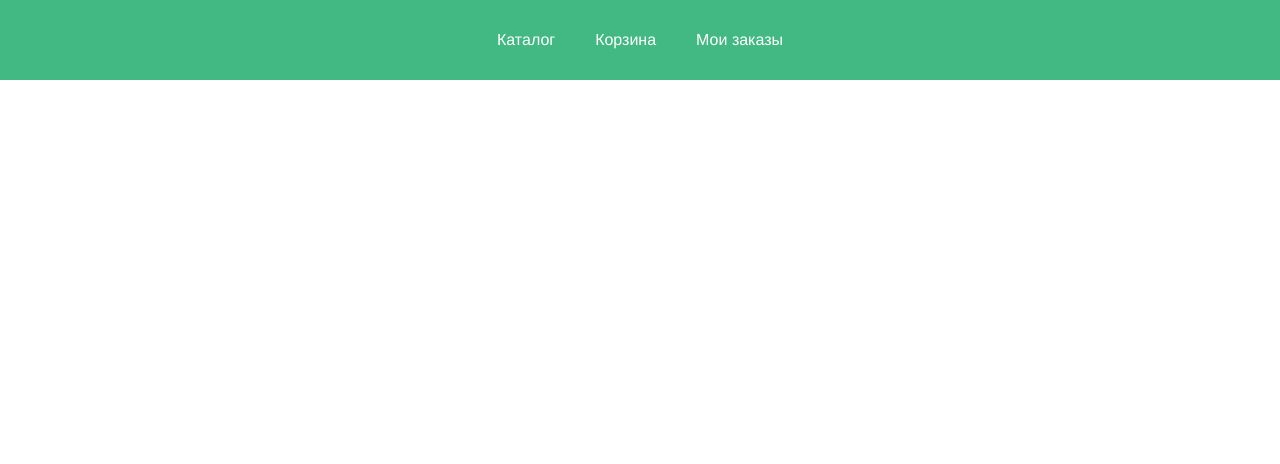
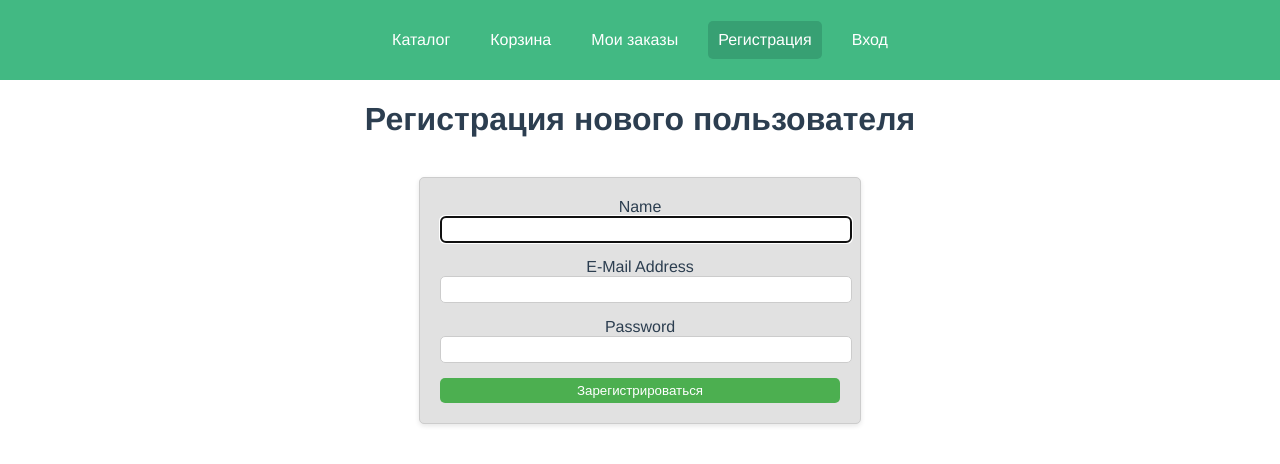
Before and after one commit to oooO5435tg/sushi, a Vue app: page /registration in a window 1280 px wide. Shown: the top 464 px of the page. Built offline with nearby package versions, Linux system fonts and the light colour scheme.

Commit message:
регистрация, авторизация, выход - надо доработать

```diff
--- a/src/App.vue
+++ b/src/App.vue
@@ -3,6 +3,9 @@
     <router-link to="/">Каталог</router-link>
     <router-link to="/cart">Корзина</router-link>
     <router-link to="/orders">Мои заказы</router-link>
+    <router-link to="/registration">Регистрация</router-link>
+    <router-link to="/login">Вход</router-link>
+    <p v-show="isLoggedIn"><router-link to="/">Выход</router-link></p>
   </nav>
   <router-view :cart="cart" @update:cart="cart = $event" />
   <router-view v-slot="{ ShoppingCart }">
@@ -47,11 +50,21 @@ nav a.router-link-exact-active{
 </style>
 
 <script>
+import store from "@/store";
 export default {
-  data() {
-    return {
-      cart: {},
-    };
+  computed:{
+    isLoggedIn() {
+      console.log("isLoggedIn called");
+      return this.$store.state.user_token !== null;
+    },
+    store(){
+      return store
+    }
   },
-};
+  methods: {
+    logout() {
+      store.commit("logout");
+    },
+  },
+}
 </script>
--- a/src/components/Catalog.vue
+++ b/src/components/Catalog.vue
@@ -1,54 +1,25 @@
 <script>
-// import store from "@/store";
-// export default {
-//   computed: {
-//     store() {
-//       return store
-//     }
-//   },
-//   methods:{
-//
-//   },
-//   mounted() {
-//     this.$store.commit('getProducts');
-//   }
-// }
-import axios from "axios";
+import store from "@/store";
 export default {
-  data() {
-    return {
-      catalog: [],
-      cart: {},
-    };
-  },
-  async mounted() {
-    try{
-      const response = await axios.get("https://jurapro.bhuser.ru/api-shop/products");
-      this.catalog = response.data.data;
-      console.log(this.catalog);
-    }
-    catch (error) {
-      console.error("Error fetching products:", error);
+  computed: {
+    store() {
+      return store
     }
   },
-  methods: {
-    addToCart(item) {
-      if (this.cart[item.id]) {
-        this.cart[item.id].quantity++;
-      } else {
-        this.cart[item.id] = { ...item, quantity: 1 };
-      }
-      this.$emit('update:cart', this.cart);
-    },
+  methods:{
+
+  },
+  mounted() {
+    this.$store.commit('getProducts');
   }
-};
+}
 </script>
 
 <template>
   <h1>Каталог товаров</h1>
   <div id="catalog">
     <div class="products">
-      <div class="product_item" v-for="item in this.catalog">
+      <div class="product_item" v-for="item in this.store.state.products">
         <h2>{{ item.name }}</h2>
         <p>{{ item.description }}</p>
         <p>{{ item.price }} руб.</p>
@@ -71,7 +42,7 @@ export default {
 }
 .product_item{
   width: 220px;
-  background-color: #f2f2f2;
+  background-color: #e1e1e1;
   border-radius: 5px;
   padding: 20px;
   text-align: center;
@@ -90,7 +61,7 @@ export default {
 }
 .add_btn{
   width: 200px;
-  background-color: #42b983;
+  background-color: #4CAF50;
   color: white;
   border: none;
   border-radius: 5px;
@@ -98,6 +69,6 @@ export default {
   cursor: pointer;
 }
 .product_item button:hover{
-  background-color: #37a073;
+  background-color: #3e8e41;
 }
 </style>
--- a/src/components/Login.vue
+++ b/src/components/Login.vue
@@ -1,13 +1,71 @@
 <script>
+import store from "@/store";
 export default {
-  name: "Login"
+  computed:{
+    store(){
+      return store
+    }
+  }
 }
 </script>
 
 <template>
-
+ <h1>Вход в систему</h1>
+ <div class="login-page">
+   <form class="login" @submit.prevent="store.commit('login')">
+     <label>Email</label>
+     <input required v-model="store.state.email" type="email" placeholder="Email" class="form-control">
+     <label>Password</label>
+     <input required v-model="store.state.password" type="password" placeholder="Password" class="form-control">
+     <button type="submit" class="btn btn-primary">Login</button>
+   </form>
+ </div>
 </template>
 
 <style scoped>
+.login-page {
+ max-width: 400px;
+ margin: 3% auto;
+ padding: 20px;
+ border: 1px solid #ccc;
+ border-radius: 5px;
+ box-shadow: 0 2px 5px rgba(0, 0, 0, 0.1);
+ background-color: #e1e1e1;
+}
 
+.login {
+ margin-top: 50px;
+}
+
+.login h1 {
+ text-align: center;
+ margin-bottom: 30px;
+}
+
+.login label {
+ display: block;
+ margin-bottom: 5px;
+}
+
+.form-control {
+ width: 100%;
+ padding: 5px;
+ border: 1px solid #ccc;
+ border-radius: 5px;
+}
+
+.login button {
+ width: 100%;
+ padding: 5px;
+ background-color: #4CAF50;
+ color: white;
+ border: none;
+ border-radius: 5px;
+ cursor: pointer;
+ margin-top: 20px;
+}
+
+.login button:hover {
+ background-color: #3e8e41;
+}
 </style>
--- a/src/components/Register.vue
+++ b/src/components/Register.vue
@@ -1,13 +1,72 @@
 <script>
+import store from "@/store";
 export default {
-  name: "Register"
+  computed:{
+    store(){
+      return store
+    }
+  }
 }
 </script>
 
 <template>
+<h1>Регистрация нового пользователя</h1>
+ <div class="register-form">
+   <form @submit.prevent="store.commit('registration')">
+     <div class="form-group">
+       <label for="name">Name</label>
+       <input id="name" type="text" v-model="store.state.fio" required autofocus class="form-control">
+     </div>
 
+     <div class="form-group">
+       <label for="email">E-Mail Address</label>
+       <input id="email" type="email" v-model="store.state.email" required class="form-control">
+     </div>
+
+     <div class="form-group">
+       <label for="password">Password</label>
+       <input id="password" type="password" v-model="store.state.password" required class="form-control">
+     </div>
+     <div>
+       <button type="submit" class="btn btn-primary">Зарегистрироваться</button>
+     </div>
+   </form>
+ </div>
 </template>
 
 <style scoped>
+.register-form {
+ max-width: 400px;
+ margin: 3% auto;
+ padding: 20px;
+ border: 1px solid #ccc;
+ border-radius: 5px;
+ box-shadow: 0 2px 5px rgba(0, 0, 0, 0.1);
+ background-color: #e1e1e1;
+}
 
+.form-group {
+ margin-bottom: 15px;
+}
+
+.form-control {
+ width: 100%;
+ padding: 5px;
+ border: 1px solid #ccc;
+ border-radius: 5px;
+}
+
+.btn {
+ width: 100%;
+ padding: 5px;
+ background-color: #4CAF50;
+ color: white;
+ border: none;
+ border-radius: 5px;
+ cursor: pointer;
+}
+
+.btn:hover {
+ background-color: #3e8e41;
+}
 </style>
--- a/src/router/index.js
+++ b/src/router/index.js
@@ -2,11 +2,13 @@ import { createRouter, createWebHistory } from 'vue-router'
 import Catalog from '../components/Catalog.vue'
 import ShoppingCart from '../components/ShoppingCart.vue'
 import Orders from '../components/Orders.vue'
+import Login from '../components/Login.vue'
+import Register from '../components/Register.vue'
 
 const routes = [
   {
     path: '/',
-    name: 'catalog',
+    name: 'products',
     component: Catalog
   },
   {
@@ -19,21 +21,16 @@ const routes = [
     name:'orders',
     component: Orders
   },
-  // {
-  //   path: '/login',
-  //   name: 'login',
-  //   component: LoginView
-  // },
-  // {
-  //   path: '/registration',
-  //   name:'registration',
-  //   component: RegistrationView
-  // },
-  // {
-  //   path: '/logout',
-  //   name:'logout',
-  //   component: Catalog
-  // },
+  {
+    path: '/login',
+    name: 'login',
+    component: Login
+  },
+  {
+    path: '/registration',
+    name:'registration',
+    component: Register
+  }
 ]
 
 const router = createRouter({
--- a/src/store/index.js
+++ b/src/store/index.js
@@ -1,41 +1,90 @@
+// import { createStore } from 'vuex'
+
+// export default createStore({
+//   state: {
+//   },
+//   getters: {
+//   },
+//   mutations: {
+//   },
+//   actions: {
+//   },
+//   modules: {
+//   }
+// })
+
+
 import { createStore } from 'vuex'
+import axios from "axios";
 
 export default createStore({
   state: {
+    products: [],
+    fio: '',
+    email: '',
+    password: '',
+    user_token: null,
+    user_auth: false,
   },
   getters: {
+
   },
   mutations: {
+    async getProducts(state){
+      const {data} = await axios.get('https://jurapro.bhuser.ru/api-shop/products')
+          .then(response => state.products = response.data)
+          .catch(error =>{console.log(error)})
+      state.products = data;
+    },
+    async login(state){
+      let userInfo = {
+        email: state.email,
+        password: state.password
+      }
+      const data = await axios.post('https://jurapro.bhuser.ru/api-shop/login', userInfo)
+      .then(function(response){
+        state.user_token = response.data.data.user_token;
+        localStorage.token = state.user_token;
+      })
+      .catch(error =>{console.log(error)})
+
+      console.log(data);
+      console.log(state.user_token);
+
+      if(localStorage.token !== undefined && localStorage.token !== null){
+        window.location.href = "/";
+      }
+    },
+    async registration(state){
+      let userInfo = {
+        fio: state.fio,
+        email: state.email,
+        password: state.password
+      }
+      const data = await axios.post('https://jurapro.bhuser.ru/api-shop/signup', userInfo)
+      .then(function(response){
+        console.log(response);
+        state.user_token = response.data.data.user_token;
+        localStorage.token = state.user_token;
+      })
+      .catch(error =>{console.log(error)})
+
+      console.log(data);
+      console.log(state.user_token);
+
+      if(localStorage.token !== undefined && localStorage.token !== null){
+        window.location.href = "/login";
+      }
+    },
+    logout(state){
+      state.user_token = null;
+      localStorage.clear();
+    }
   },
   actions: {
+
   },
   modules: {
-  }
+
+  },
 })
-
-
-// import { createStore } from 'vuex'
-// import axios from "axios";
-//
-// export default createStore({
-//   state: {
-//     products: [],
-//   },
-//   getters: {
-//
-//   },
-//   mutations: {
-//     async getProducts(state){
-//       const {data} = await axios.get('https://jurapro.bhuser.ru/api-shop/products')
-//           .then(response => state.products = response.data)
-//           .catch(error =>{console.log(error)})
-//       state.products = data;
-//     }
-//   },
-//   actions: {
-//
-//   },
-//   modules: {
-//
-//   },
-// })
```
Also changed, not shown: src/main.js (line endings or trailing spaces).
